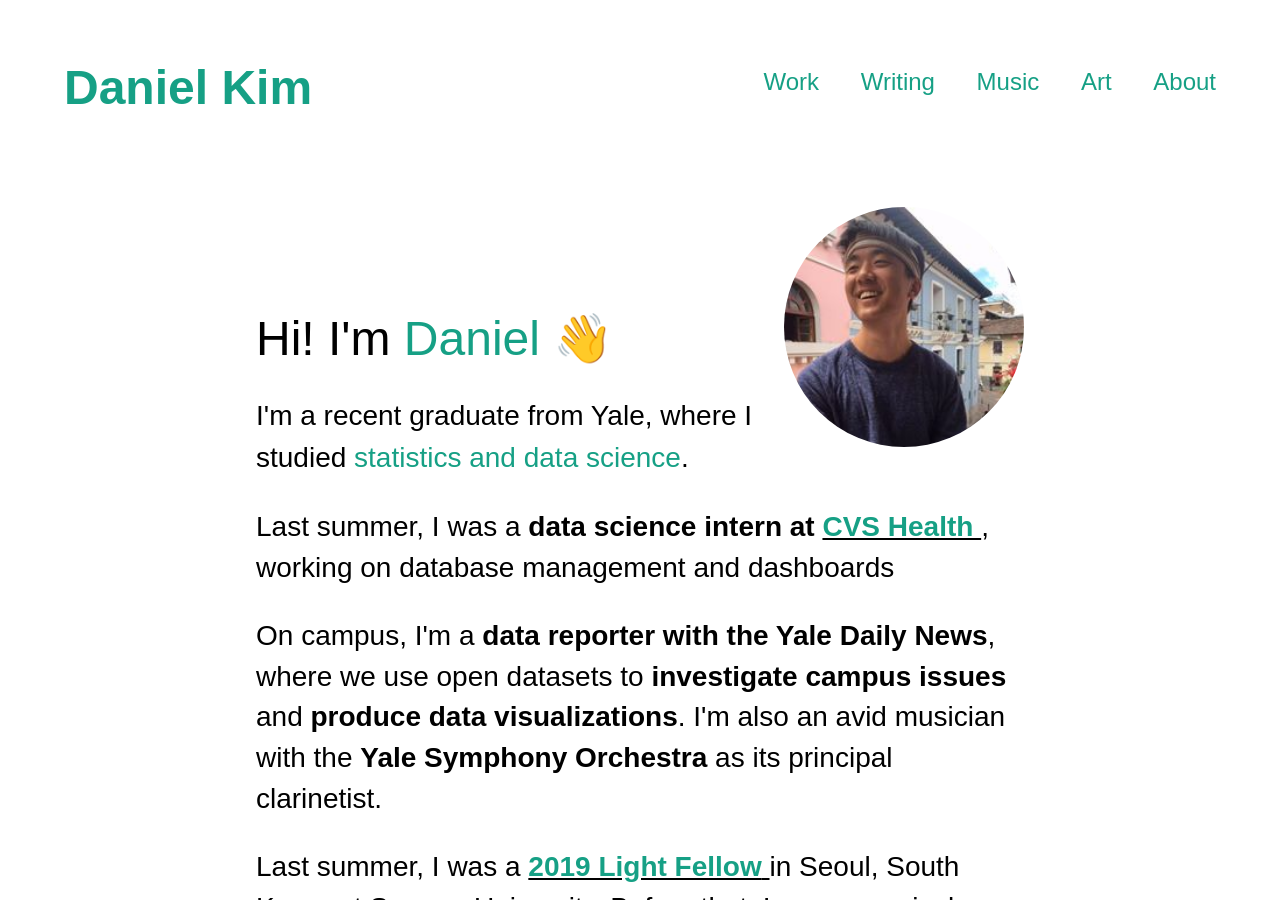
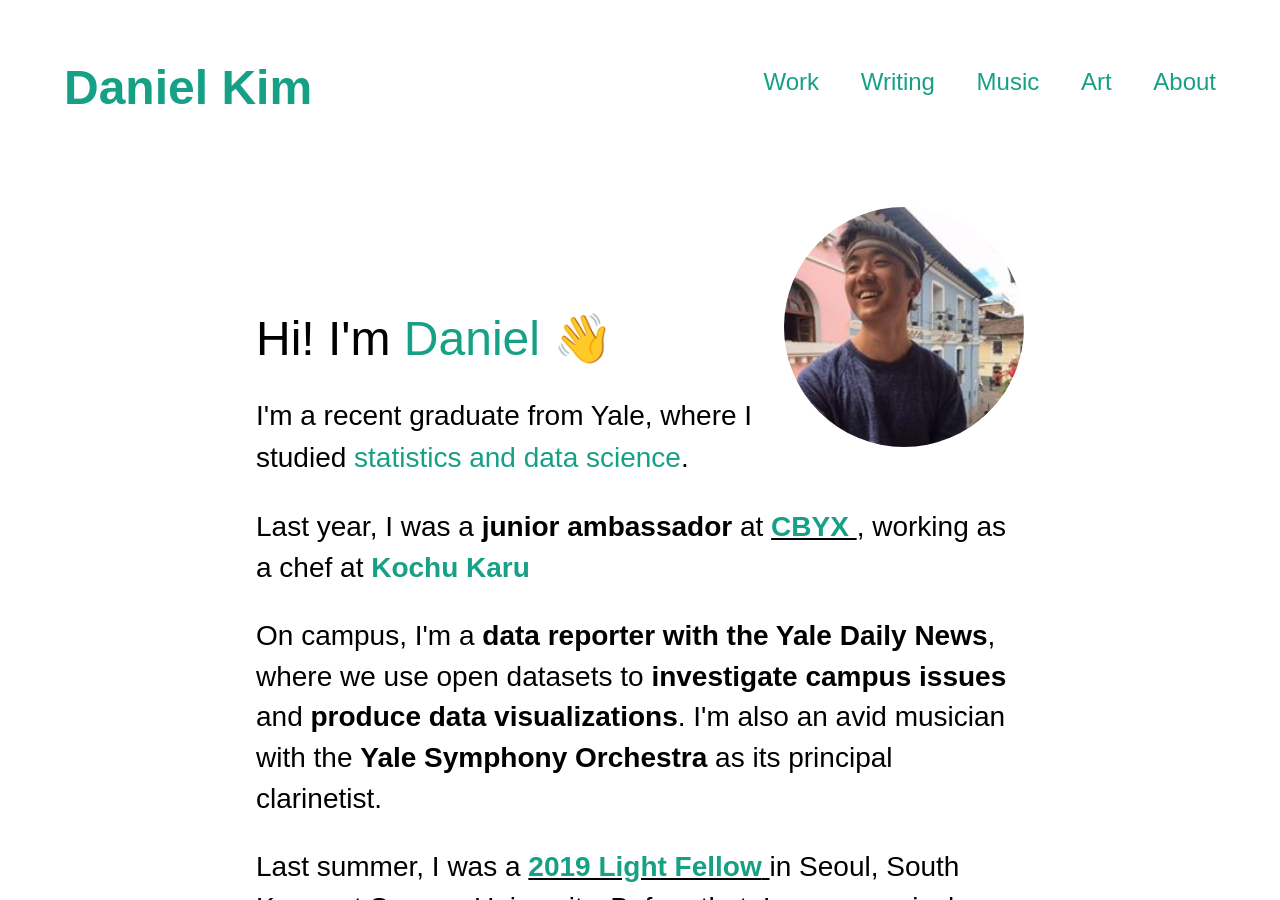
Before and after one commit to danielk56/danielk56.github.io, a Jekyll site: the page built from about.html, in a window 1280 px wide and 900 px high. Built offline with Jekyll 4.4.1, drawn with Linux system fonts in a browser that asks for light colours.

Commit message:
Update about.html

```diff
--- a/about.html
+++ b/about.html
@@ -8,7 +8,7 @@ layout: page
     <span class="home-title">Hi! I'm <span class="green">Daniel</span> 👋</span>
     <span class="home-subtitle">I'm a recent graduate from Yale, where I studied <span class="green">statistics and data science</span>.
 
-     <p class="home-blurb">Last summer, I was a <strong>data science intern at</strong> <u><a href="https://cvshealth.com/"> CVS Health </a></u>, working on database management and dashboards</p>
+     <p class="home-blurb">Last year, I was a <strong>junior ambassador</strong> at <u><a href="https://culturalvistas.org/programs/abroad/congress-bundestag-youth-exchange-young-professionals/"> CBYX </a></u>, working as a chef at <a href="https://kochukaru.de/en/restaurant/"> Kochu Karu </a></p>
 
     <p class="home-blurb">On campus, I'm a <strong>data reporter with the Yale Daily News</strong>, where we use open datasets to <strong>investigate campus issues</strong> and <strong>produce data visualizations</strong>. I'm also an avid musician with the <strong> Yale Symphony Orchestra </strong> as its principal clarinetist.</p>
 
```
